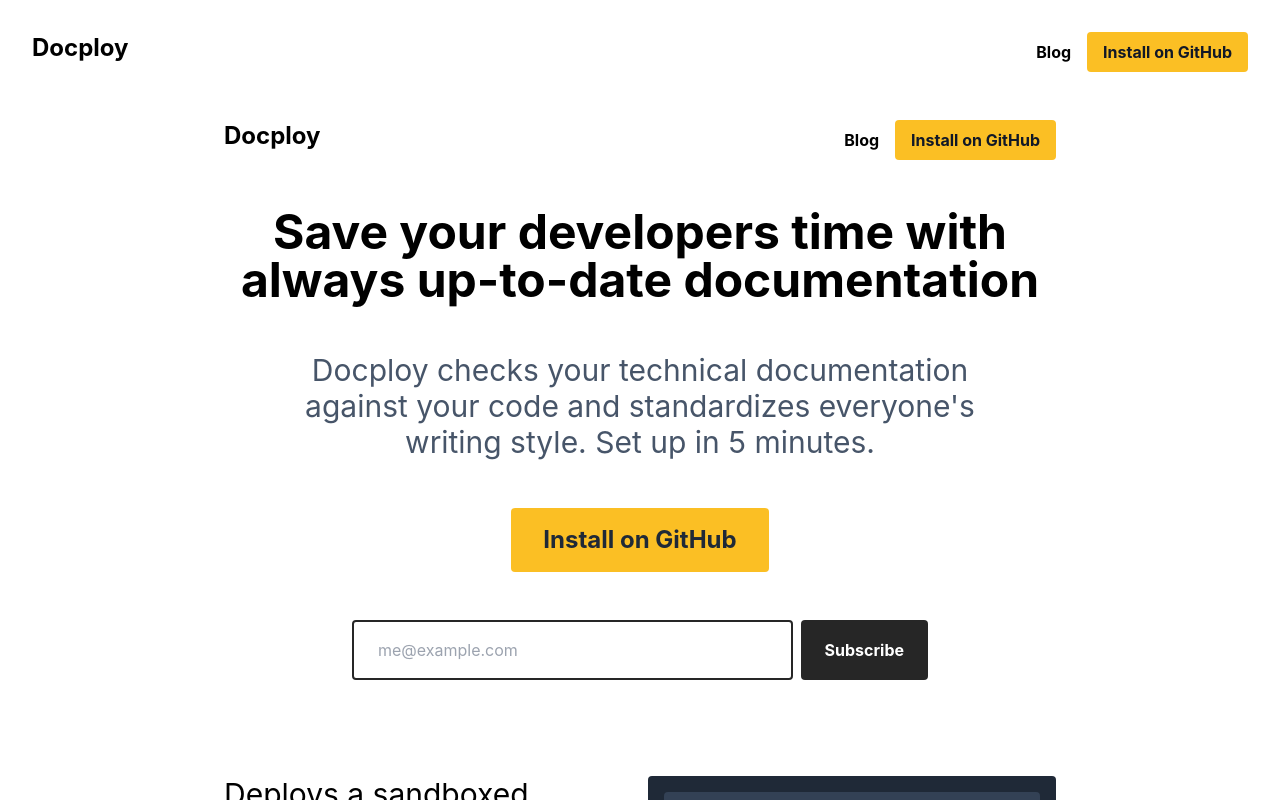
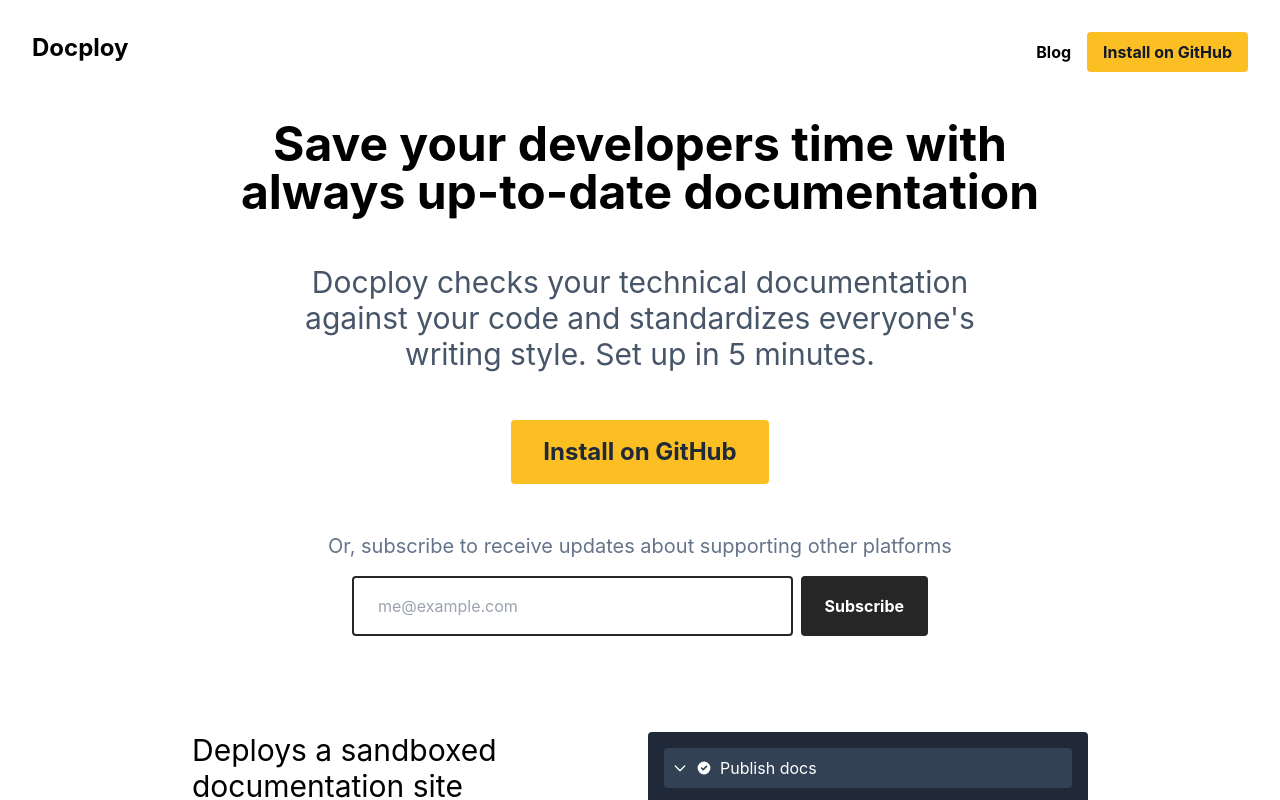
Before and after one commit to docploy/site, a Next.js app: page / in a window 1280 px wide. Shown: the top 800 px of the page. Built offline with nearby package versions, Linux system fonts and the light colour scheme.

Commit message:
Refactor landing page styes

```diff
--- a/pages/index.tsx
+++ b/pages/index.tsx
@@ -4,23 +4,15 @@
 import { GITHUB_ACTION_URL } from 'constants/url';
 import Head from 'next/head';
 import LinkOutput from 'components/LinkOutput';
-import Navbar from 'components/Navbar';
 import type { NextPage } from 'next';
 import RulesOutput from 'components/RulesOutput';
 
 const Home: NextPage = () => {
   return (
-    <div className="m-8">
+    <div>
       <Head>
         <title>Docploy</title>
       </Head>
-
-      <div className="m-auto max-w-7xl">
-        <nav>
-          <Navbar />
-        </nav>
-
-        <main className="m-auto max-w-4xl my-12">
       <div className="mb-12">
         <h1 className="font-bold mb-12 text-5xl text-center">
           Save your developers time with always up-to-date documentation
@@ -39,7 +31,10 @@
       </div>
 
       <div className="mb-24">
-            <EmailSignup />
+        <h3 className="mb-4 text-center text-slate-500 text-xl">
+          Or, subscribe to receive updates about supporting other platforms{' '}
+        </h3>
+        <EmailSignup event="Subscribe (Landing Page)" />
       </div>
 
       <div className="gap-x-4 grid grid-cols-2 mb-24">
@@ -48,9 +43,8 @@
             Deploys a sandboxed documentation site
           </h3>
           <p className="text-xl">
-                Each pull request triggers an action to deploy your
-                documentation to a staging environment where reviewers can
-                preview any changes.
+            Each pull request triggers an action to deploy your documentation to
+            a staging environment where reviewers can preview any changes.
           </p>
         </div>
         <div>
@@ -80,9 +74,9 @@
             (coming soon)
           </h3>
           <p className="text-xl">
-                Developers no longer need to read style guides. Writers no
-                longer have to block pull requests for small inconsistencies.
-                The result is documentation gets merged in sooner.
+            Developers no longer need to read style guides. Writers no longer
+            have to block pull requests for small inconsistencies. The result is
+            documentation gets merged in sooner.
           </p>
         </div>
         <div>
@@ -99,16 +93,10 @@
             Check every link is working (coming soon)
           </h3>
           <p className="text-xl">
-                Every build will check each link in the documentation to make
-                sure they go to a valid website.
+            Every build will check each link in the documentation to make sure
+            they go to a valid website.
           </p>
         </div>
-          </div>
-        </main>
-
-        <footer className="text-center text-gray-500">
-          <h1>© Docploy</h1>
-        </footer>
       </div>
     </div>
   );
```
Lines whose indentation alone changed are shown as unchanged.
